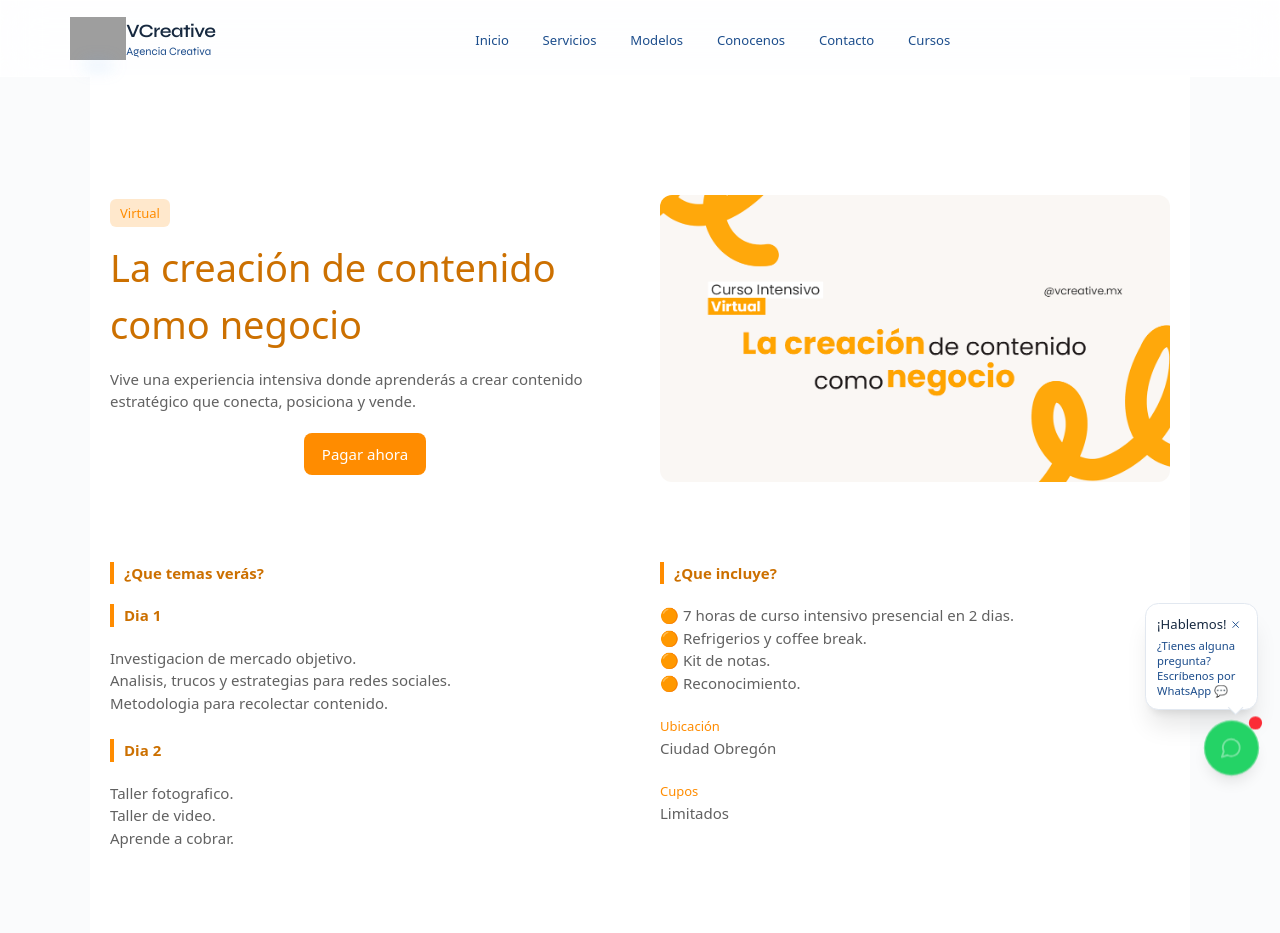
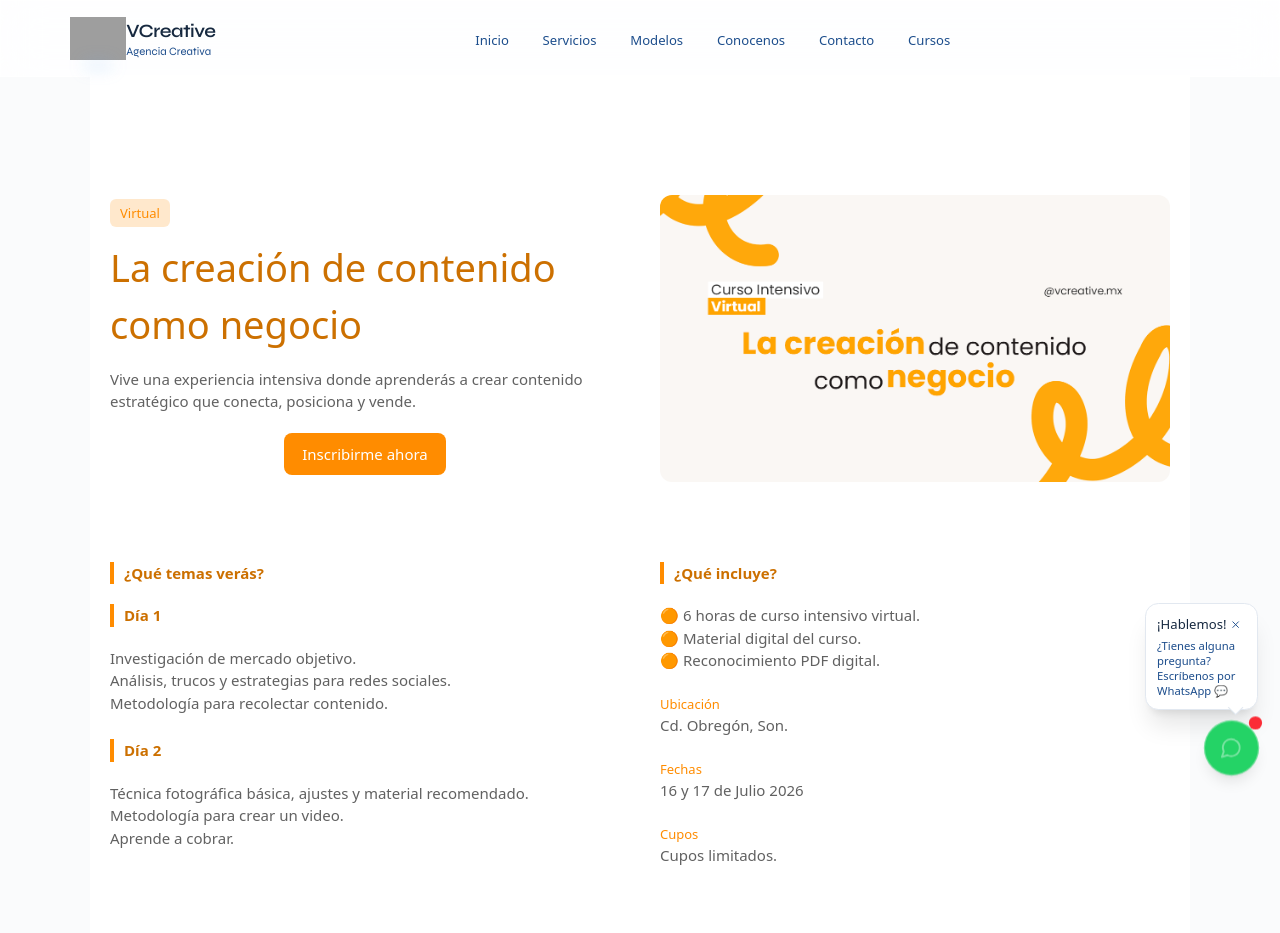
Before and after one commit to LuisBalderrama10/VcreativeWeb, a React (Vite) app: page /curso-virtual in a window 1280 px wide. Shown: the top 933 px of the page. Built offline with nearby package versions, Linux system fonts and the light colour scheme; grey boxes are pictures that could not be loaded.

Commit message:
Subiendo a produccion

```diff
--- a/src/components/WhatsAppButton.tsx
+++ b/src/components/WhatsAppButton.tsx
@@ -6,7 +6,7 @@ export const WhatsAppButton: React.FC = () => {
   const [isVisible, setIsVisible] = useState(false);
   const [showTooltip, setShowTooltip] = useState(false);
 
-  const whatsappNumber = "6442348071";   // Reemplaza con tu número de WhatsApp
+  const whatsappNumber = "6442348071";
   const message = "¡Hola! ¿Te interesa conocer más sobre nuestros servicios creativos? 🎨";
 
   const whatsappUrl = `https://wa.me/${whatsappNumber}?text=${encodeURIComponent(message)}`;
--- a/src/components/pages/CheckoutPresencial.jsx
+++ b/src/components/pages/CheckoutPresencial.jsx
@@ -20,7 +20,7 @@ const handlePay = async (e) => {
 
   e.preventDefault();
 
-  if (!form.name || !form.email || !form.phone) {
+  if (!form.name.trim() || !form.email.trim() || !form.phone.trim()) {
     alert("Completa todos los campos");
   return;
   }
@@ -42,7 +42,7 @@ const handlePay = async (e) => {
           ...form,
           courseTitle:
             "Curso Presencial - Creación de contenido",
-          price: 20,
+          price: 3646,
         }),
       }
     );
@@ -100,19 +100,19 @@ const handlePay = async (e) => {
           <div className="checkout-points">
 
             <div>
-              🔵 Taller práctico
+              🔵 Taller práctico.
             </div>
 
             <div>
-              🔵 Networking
+              🔵 Networking.
             </div>
 
             <div>
-              🔵 Material físico
+              🔵 Material físico.
             </div>
 
             <div>
-              🔵 Cupos limitados
+              🔵 Cupos limitados.
             </div>
 
           </div>
--- a/src/components/pages/CheckoutVirtual.jsx
+++ b/src/components/pages/CheckoutVirtual.jsx
@@ -40,7 +40,7 @@ const handlePay = async (e) => {
           ...form,
           courseTitle:
             "Curso Virtual - Creación de contenido",
-          price: 20,
+          price: 3016,
         }),
       }
     );
@@ -85,19 +85,19 @@ const handlePay = async (e) => {
           <div className="checkout-points">
 
             <div>
-              🟠 Acceso inmediato
+              🟠 Acceso inmediato.
             </div>
 
             <div>
-              🟠 Estrategias reales
+              🟠 Estrategias reales.
             </div>
 
             <div>
-              🟠 Material exclusivo
+              🟠 Material exclusivo.
             </div>
 
             <div>
-              🟠 Comunidad privada
+              🟠 Comunidad privada.
             </div>
 
           </div>
--- a/src/components/pages/Course.jsx
+++ b/src/components/pages/Course.jsx
@@ -9,16 +9,16 @@ export const Courses = () => {
 
   const courses = [
     {
-      title: "La creación de contenido como negocio",
-      description: "Curso intensivo de manera Virtual",
+      title: "16 y 17 de Julio 2026",
+      description: "Curso intensivo en modalidad virtual",
       image: Banner2,
       level: "Virtual",
       page: "/curso-virtual",
       checkout: "/checkout-virtual",
     },
     {
-      title: "La creación de contenido como negocio",
-      description: "Curso intensivo de manera Presencial",
+      title: "1 y 2 de Junio 2026",
+      description: "Curso intensivo en modalidad presencial",
       image: Banner1,
       level: "Presencial",
       page: "/curso-presencial",
--- a/src/components/pages/CoursePresencial.jsx
+++ b/src/components/pages/CoursePresencial.jsx
@@ -21,7 +21,7 @@ export const CoursePresencial = () => {
 
           <div className="cd-actions">
             <button onClick={() => navigate("/checkout-presencial")}>
-              Pagar ahora
+              Inscribirme ahora
             </button>
 
           </div>
@@ -38,20 +38,26 @@ export const CoursePresencial = () => {
 
   {/* APRENDERÁS */}
   <div className="cd-section">
-    <h2>¿Que temas verás?</h2>
+    <h2>¿Qué temas verás?</h2>
 
     <div className="cd-features">
       <div>
-        <h2>Dia 1</h2>
-        <p>Investigacion de mercado objetivo.</p>
-        <p>Analisis, trucos y estrategias para redes sociales.</p>
-        <p>Metodologia para recolectar contenido.</p>
+        <h2>Día 1</h2>
+
+        <p>Investigación de mercado objetivo.</p>
+
+        <p>Análisis, trucos y estrategias para redes sociales.</p>
+
+        <p>Metodología para recolectar contenido.</p>
       </div>
 
       <div>
-        <h2>Dia 2</h2>
-        <p>Taller fotografico.</p>
+        <h2>Día 2</h2>
+
+        <p>Taller fotográfico.</p>
+
         <p>Taller de video.</p>
+
         <p>Aprende a cobrar.</p>
       </div>
     </div>
@@ -59,11 +65,11 @@ export const CoursePresencial = () => {
 
   {/* DETALLES */}
   <div className="cd-section cd-details">
-    <h2>¿Que incluye?</h2>
+    <h2>¿Qué incluye?</h2>
 
     <div className="cd-details-grid">
       <div>
-        <p>🔵 7 horas de curso intensivo presencial en 2 dias.</p>
+        <p>🔵 7 horas de curso intensivo presencial en 2 días.</p>
         <p>🔵 Refrigerios y coffee break.</p>
         <p>🔵 Kit de notas.</p>
         <p>🔵 Reconocimiento.</p>
@@ -71,13 +77,19 @@ export const CoursePresencial = () => {
 
       <div>
         <span>Ubicación</span>
-        <p>Ciudad Obregón</p>
+        <p>C. Sufragio Efectivo #143, Centro, Fundo Legal, 85000 Cdad. Obregón, Son.</p>
+      </div>
+
+      <div>
+        <span>Fechas</span>
+        <p>1 y 2 de Junio 2026</p>
       </div>
 
       <div>
         <span>Cupos</span>
-        <p>Limitados</p>
+        <p>Cupos limitados.</p>
       </div>
+
     </div>
   </div>
 
@@ -86,11 +98,11 @@ export const CoursePresencial = () => {
       {/* CTA FINAL */}
       <div className="cd-cta">
         <h2>Asegura tu lugar</h2>
-        <p style={{ color: "#4dabff", fontWeight: "500" }}>
+        {/* <p style={{ color: "#4dabff", fontWeight: "500" }}>
           ⚠️ Últimos lugares disponibles
-        </p>
+        </p> */}
         <button onClick={() => navigate("/checkout-presencial")}>
-          Pagar ahora
+          Inscribirme
         </button>
       </div>
 
--- a/src/components/pages/CourseVirtual.jsx
+++ b/src/components/pages/CourseVirtual.jsx
@@ -4,32 +4,6 @@ import Banner2 from "../../assets/BANNER_2.png";
 import { useNavigate } from "react-router-dom";
 
 export const CourseVirtual = () => {
-
-const handlePayment = async () => {
-  try {
-    const response = await fetch(
-      "http://localhost:3001/create-preference",
-      {
-        method: "POST",
-        headers: {
-          "Content-Type": "application/json",
-        },
-        body: JSON.stringify({
-          title: "Curso Virtual VCreative",
-          price: 2900,
-        }),
-      }
-    );
-
-    const data = await response.json();
-
-    window.location.href = data.init_point;
-
-
-  } catch (error) {
-    console.log(error);
-  }
-};
 
 const navigate = useNavigate();
 
@@ -48,13 +22,13 @@ const navigate = useNavigate();
 
           <div className="cd-actions">
             <button onClick={() => navigate("/checkout-virtual")}>
-              Pagar ahora
+              Inscribirme ahora
             </button>
           </div>
         </div>
 
         <div className="cd-hero-img">
-          <img src={Banner2} alt="Curso presencial" />
+          <img src={Banner2} alt="Curso virtual" />
         </div>
       </div>
 
@@ -65,20 +39,26 @@ const navigate = useNavigate();
 
   {/* APRENDERÁS */}
   <div className="cd-section">
-    <h2>¿Que temas verás?</h2>
+    <h2>¿Qué temas verás?</h2>
 
     <div className="cd-features">
       <div>
-        <h2>Dia 1</h2>
-        <p>Investigacion de mercado objetivo.</p>
-        <p>Analisis, trucos y estrategias para redes sociales.</p>
-        <p>Metodologia para recolectar contenido.</p>
+        <h2>Día 1</h2>
+
+        <p>Investigación de mercado objetivo.</p>
+
+        <p>Análisis, trucos y estrategias para redes sociales.</p>
+
+        <p>Metodología para recolectar contenido.</p>
       </div>
 
       <div>
-        <h2>Dia 2</h2>
-        <p>Taller fotografico.</p>
-        <p>Taller de video.</p>
+        <h2>Día 2</h2>
+
+        <p>Técnica fotográfica básica, ajustes y material recomendado.</p>
+
+        <p>Metodología para crear un video.</p>
+
         <p>Aprende a cobrar.</p>
       </div>
     </div>
@@ -86,24 +66,28 @@ const navigate = useNavigate();
 
   {/* DETALLES */}
   <div className="cd-section cd-details">
-    <h2>¿Que incluye?</h2>
+    <h2>¿Qué incluye?</h2>
 
     <div className="cd-details-grid">
       <div>
-        <p>🟠 7 horas de curso intensivo presencial en 2 dias.</p>
-        <p>🟠 Refrigerios y coffee break.</p>
-        <p>🟠 Kit de notas.</p>
-        <p>🟠 Reconocimiento.</p>
+        <p>🟠 6 horas de curso intensivo virtual.</p>
+        <p>🟠 Material digital del curso.</p>
+        <p>🟠 Reconocimiento PDF digital.</p>
       </div>
 
       <div>
         <span>Ubicación</span>
-        <p>Ciudad Obregón</p>
+        <p>Cd. Obregón, Son.</p>
+      </div>
+
+      <div>
+        <span>Fechas</span>
+        <p>16 y 17 de Julio 2026</p>
       </div>
 
       <div>
         <span>Cupos</span>
-        <p>Limitados</p>
+        <p>Cupos limitados.</p>
       </div>
     </div>
   </div>
@@ -113,11 +97,11 @@ const navigate = useNavigate();
       {/* CTA FINAL */}
       <div className="cd-cta">
         <h2>Asegura tu lugar</h2>
-        <p style={{ color: "#4dabff", fontWeight: "500" }}>
+        {/* <p style={{ color: "#4dabff", fontWeight: "500" }}>
           ⚠️ Últimos lugares disponibles
-        </p>
+        </p> */}
         <button onClick={() => navigate("/checkout-virtual")}>
-          Pagar ahora
+          Inscribirme
         </button>
       </div>
 
```
